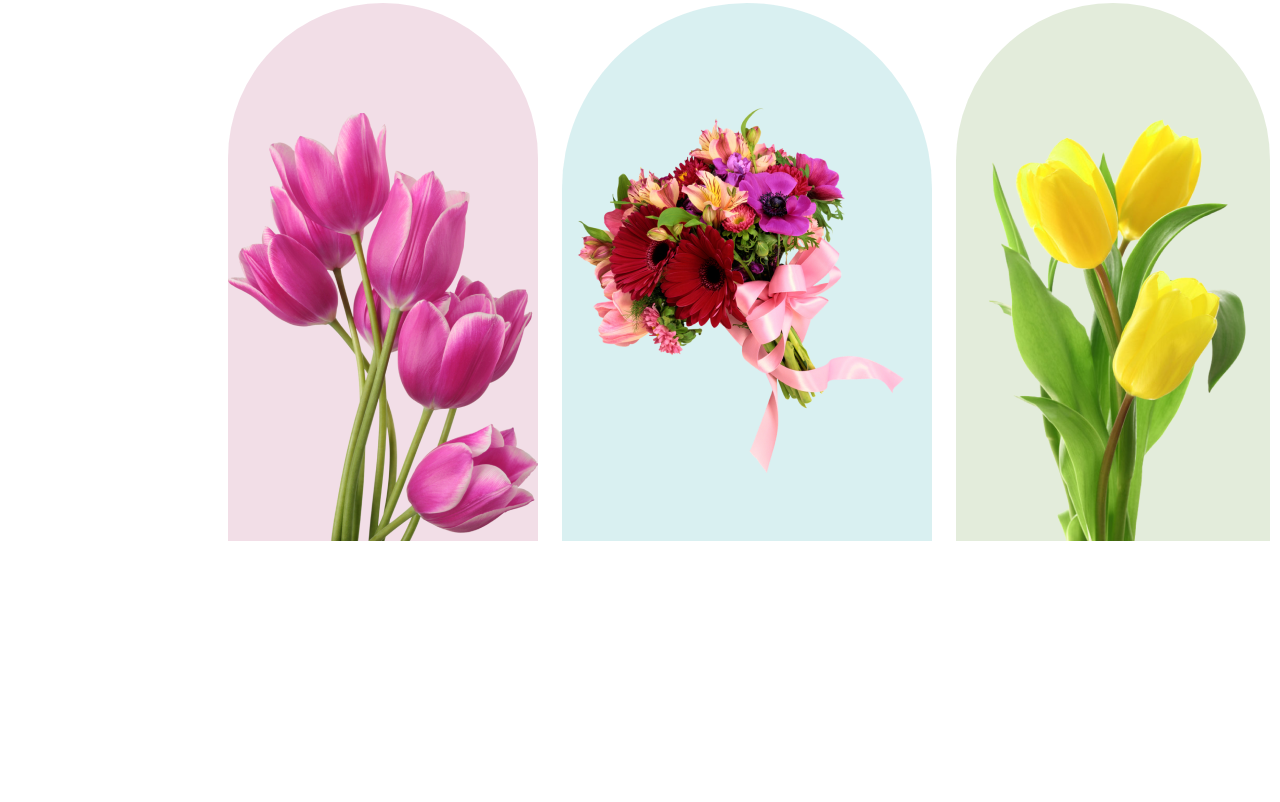
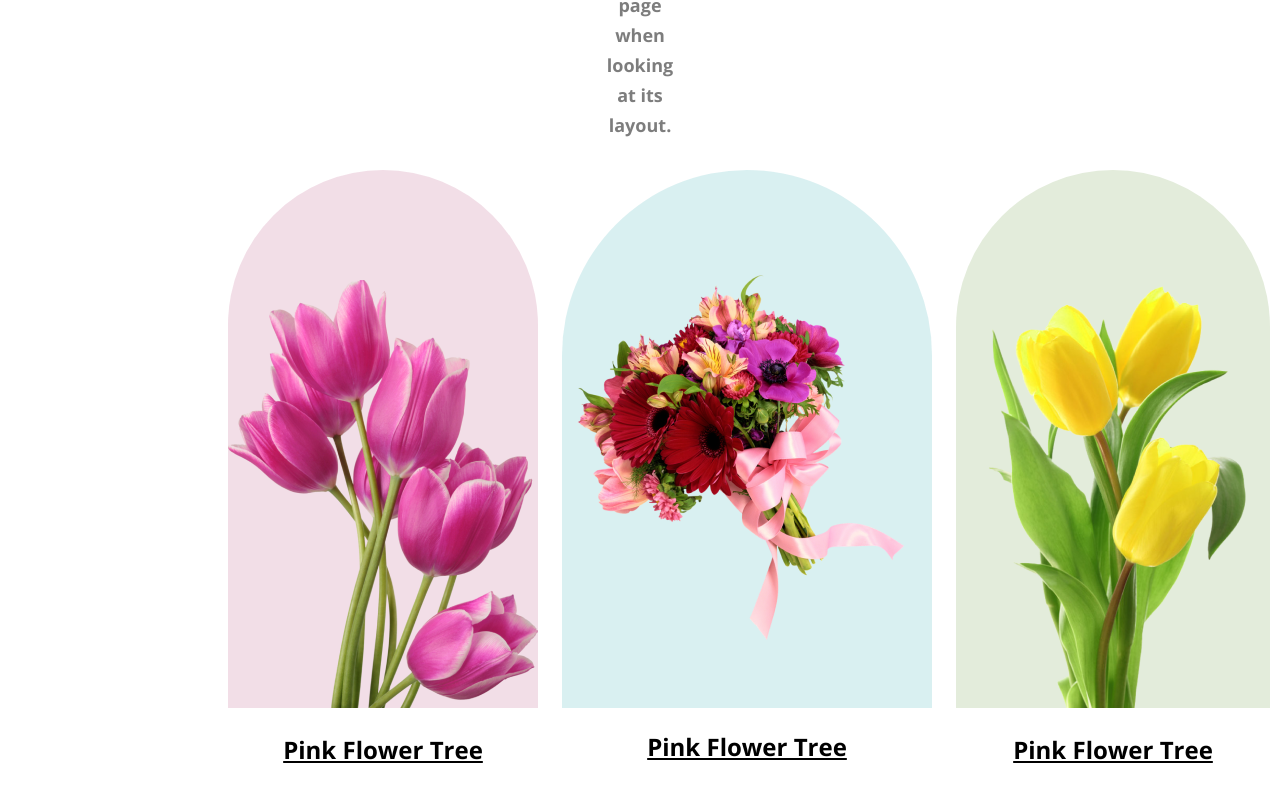
Before and after one commit to omaralam02/assignment-flower-shop, a plain HTML site: page index.html in a window 1280 px wide. Shown: the part 1970-2772 px from the top of the page. Before the commit the page ends 2689 px from the top, so only its background shows below. Drawn offline with nearby package versions, Linux system fonts and the light colour scheme.

Commit message:
finished bonus section

```diff
--- a/index.html
+++ b/index.html
@@ -36,12 +36,15 @@
             <div class="display-flower">
                 <div class="pink-bg common-flower-bg">
                     <img class="display-flower-pink" src="images/pngwing 6.png" alt="Pink Flower">
+                    <h4 class="display-flower-pink-desc">Pink Flower Tree</h4>
                 </div>
                 <div class="paste-bg common-flower-bg">
                     <img class="display-flower-tree" src="images/pngwing 5.png" alt="Flowers">
+                    <h4 class="display-flower-tree-desc">Pink Flower Tree</h4>
                 </div>
                 <div class="green-bg common-flower-bg">
                     <img class="display-flower-yellow" src="images/pngwing 7.png" alt="Yellow Flower">
+                    <h4 class="display-flower-yellow-desc">Pink Flower Tree</h4>
                 </div>
             </div>
         </section>
--- a/styles/style.css
+++ b/styles/style.css
@@ -43,7 +43,7 @@ section {
 }
 
 .header-detail {
-    padding-top: 190px;
+    padding: 190px 0 167px;
 }
 
 .header-title {
@@ -57,6 +57,7 @@ section {
 header .header-img {
     width: 635px;
     height: 800px;
+    padding-top: 167px;
 }
 
 .header-detail .header-desc {
@@ -115,4 +116,28 @@ header .header-img {
     padding-top: 67px;
 }
 
+.display-flower-pink-desc {
+    padding-top: 20px;
+    text-decoration: underline;
+    font-size: 24px;
+    font-weight: 700;
+}
+
+.display-flower-tree-desc {
+    padding-top: 85px;
+    text-decoration: underline;
+    font-size: 24px;
+    font-weight: 700;
+}
+
+.display-flower-yellow-desc {
+    padding-top: 20px;
+    text-decoration: underline;
+    font-size: 24px;
+    font-weight: 700;
+}
+
+/* Hot Deal Section */
+
+
 /* Footer Styles */
```
